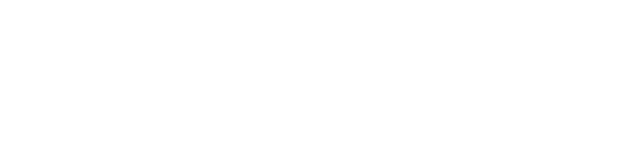
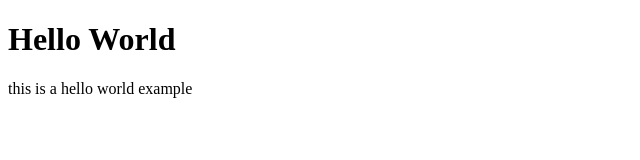
Before and after one commit to vegahav/Repo_Example, a plain HTML site: page index.html in a window 1280 px wide. Shown: the whole page, without its empty margins (0-640 px from the left). Drawn offline with Linux system fonts and the light colour scheme.

Commit message:
added in html elements to the index.html

```diff
--- a/index.html
+++ b/index.html
@@ -7,6 +7,7 @@
     <title>Document</title>
 </head>
 <body>
-
+    <h1>Hello World</h1>
+    <p>this is a hello world example</p>
 </body>
 </html>
```
